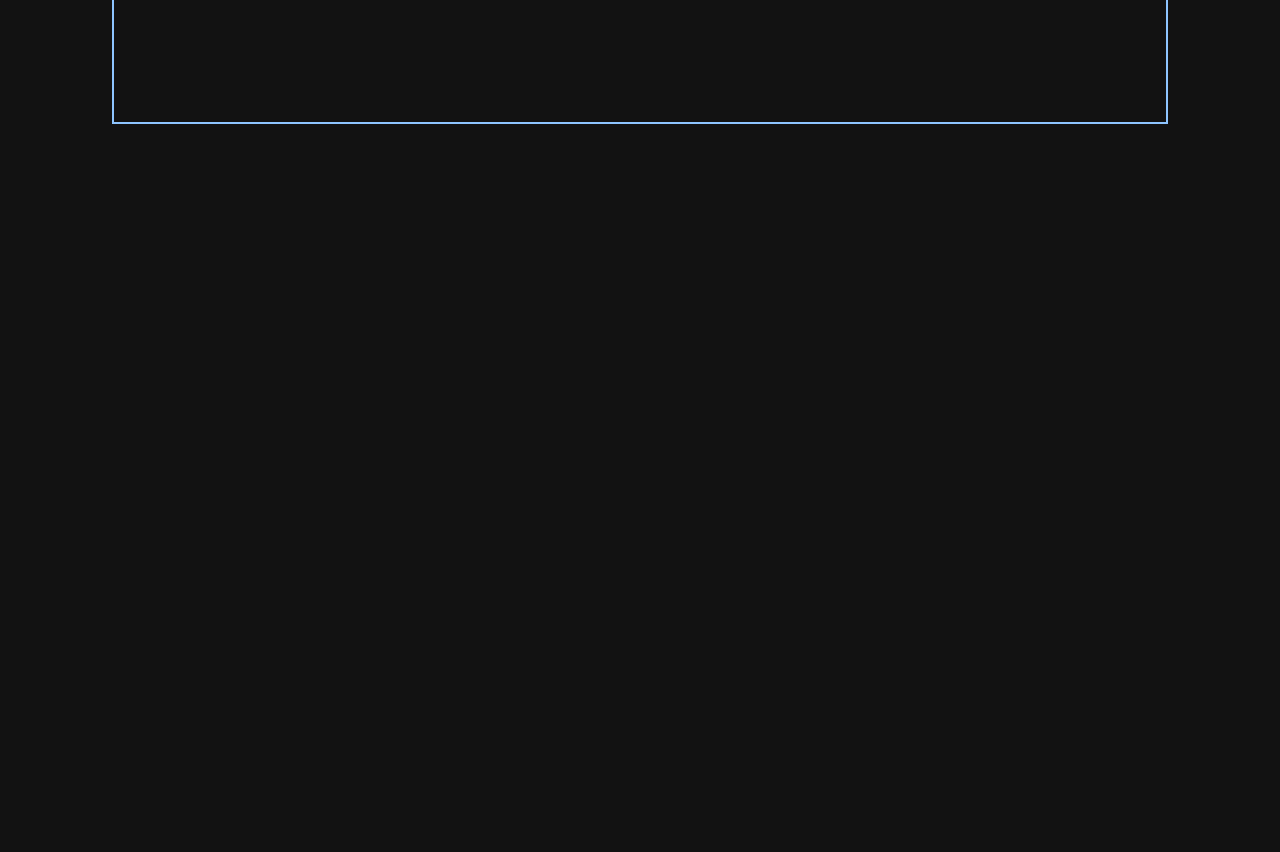
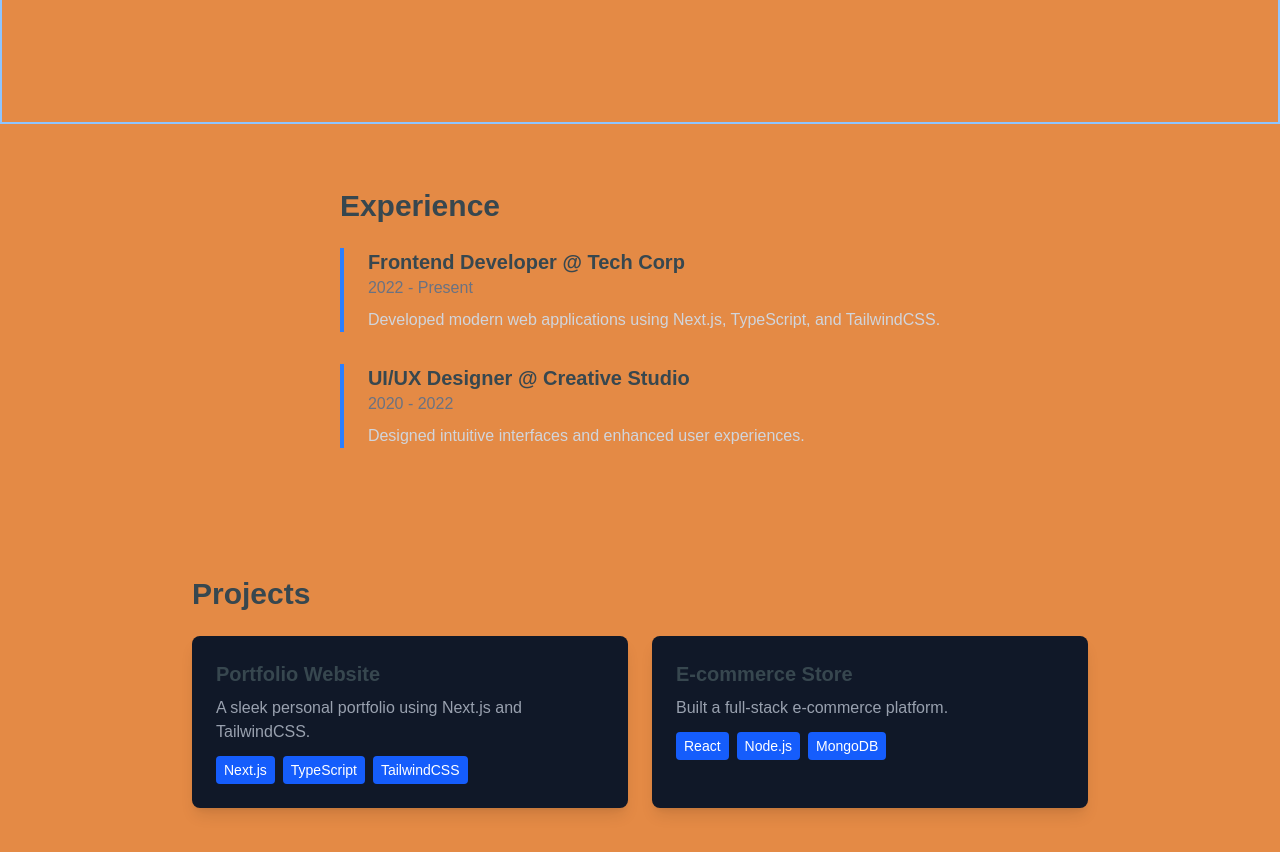
Before and after one commit to Vegito2367/TejPortfolio, a Next.js app in the folder personalwebsite/: page / in a window 1280 px wide. Shown: the part 680-1532 px from the top of the page. Before the commit the page ends 804 px from the top, so only its background shows below. Built offline with nearby package versions, Linux system fonts and the light colour scheme.

Commit message:
Established scaffolding for portfolio

```diff
--- a/personalwebsite/src/app/globals.css
+++ b/personalwebsite/src/app/globals.css
@@ -9,7 +9,7 @@
 :root{
     --primary-bg: #121212;      /* Deep Black */
     --secondary-bg: #1E1E1E;    /* Dark Gray */
-    --accent-color: #FF6F00;    /* Deep Orange */
+    --accent-color: #e48a45;    /* Deep Orange */
     --highlight-color: #FFA000; /* Bright Amber */
     --contrast-color: #37474F;  /* Muted Blue-Gray */
     --text-color: #E0E0E0;      /* Light Gray for readability */
@@ -17,16 +17,9 @@
 
 }
 
-/* @media (prefers-color-scheme: dark) {
-  :root {
-    --background: #0a0a0a;
-    --foreground: #ededed;
-  }
-} */
-
 body {
-  color: var(--accent-color);
-  background: var(--primary-bg);
+  color: var(--contrast-color);
+  background: var(--accent-color);
   font-family: Arial, Helvetica, sans-serif;
   margin: 0;
 }
--- a/personalwebsite/src/app/page.tsx
+++ b/personalwebsite/src/app/page.tsx
@@ -3,7 +3,8 @@ import { AnimatePresence, motion } from "motion/react";
 import ThreeScene from "@/customComponents/threeScene";
 import Loading from "@/customComponents/loading";
 import { useState } from "react";
-
+import Experiences from "@/customComponents/experience";
+import Projects from "@/customComponents/projects";
 
 export default function Home() {
   const [showMainContent, setShowMainContent] = useState(false);
@@ -18,7 +19,7 @@ export default function Home() {
     {showMainContent && (
       <>
 
-      <motion.div initial={{opacity:0}} animate={{opacity:1}} transition={{duration:1}} className="flex flex-row justify-center items-center roboto-mono mx-28 border-2 border-blue-300">
+      <motion.div initial={{opacity:0}} animate={{opacity:1}} transition={{duration:1}} className="flex flex-row justify-center items-center roboto-mono border-2 border-blue-300">
         <section className="flex flex-row justify-center items-center p-4 h-screen">
           <div className="w-4/6">
           <p className="text-4xl">Hello Everyone!</p>
@@ -27,6 +28,10 @@ export default function Home() {
           <img src="ProfilePic.jpeg" alt="Profile Picture" className="w-1/3 rounded-3xl" />
         </section>
       </motion.div>
+      <motion.div className="flex flex-col items-start w-full p-4">
+        <Experiences />
+        <Projects />
+      </motion.div>
       </>
 
     )}
--- a/personalwebsite/src/custom.module.css
+++ b/personalwebsite/src/custom.module.css
@@ -1,5 +1,5 @@
 .animateClass {
-    animation: loading 5s linear forwards;
+    animation: loading 2s linear forwards;
     overflow: hidden;
     white-space: nowrap;
     --fit-width: 260px;
--- /dev/null
+++ b/personalwebsite/src/customComponents/experience.tsx
@@ -0,0 +1,18 @@
+// sections/Experiences.tsx
+import ExperienceItem from "@/customComponents/experienceItems";
+
+const experiences = [
+  { role: "Frontend Developer", company: "Tech Corp", duration: "2022 - Present", description: "Developed modern web applications using Next.js, TypeScript, and TailwindCSS." },
+  { role: "UI/UX Designer", company: "Creative Studio", duration: "2020 - 2022", description: "Designed intuitive interfaces and enhanced user experiences." }
+];
+
+export default function Experiences() {
+  return (
+    <section id="experience" className="py-12 max-w-4xl mx-auto">
+      <h2 className="text-3xl font-bold mb-6">Experience</h2>
+      {experiences.map((exp, index) => (
+        <ExperienceItem key={index} {...exp} />
+      ))}
+    </section>
+  );
+}
--- /dev/null
+++ b/personalwebsite/src/customComponents/experienceItems.tsx
@@ -0,0 +1,21 @@
+// components/ExperienceItem.tsx
+import { FC } from "react";
+
+interface ExperienceItemProps {
+  role: string;
+  company: string;
+  duration: string;
+  description: string;
+}
+
+const ExperienceItem: FC<ExperienceItemProps> = ({ role, company, duration, description }) => {
+  return (
+    <div className="border-l-4 border-blue-500 pl-6 mb-8">
+      <h3 className="text-xl font-semibold">{role} @ {company}</h3>
+      <p className="text-gray-500">{duration}</p>
+      <p className="mt-2 text-gray-300">{description}</p>
+    </div>
+  );
+};
+
+export default ExperienceItem;
--- /dev/null
+++ b/personalwebsite/src/customComponents/projectCard.tsx
@@ -0,0 +1,25 @@
+// components/ProjectCard.tsx
+import { FC } from "react";
+
+interface ProjectCardProps {
+  title: string;
+  description: string;
+  techStack: string[];
+  link: string;
+}
+
+const ProjectCard: FC<ProjectCardProps> = ({ title, description, techStack, link }) => {
+  return (
+    <a href={link} target="_blank" rel="noopener noreferrer" className="p-6 bg-gray-900 rounded-lg shadow-lg hover:shadow-xl transition">
+      <h3 className="text-xl font-bold">{title}</h3>
+      <p className="text-gray-400 mt-2">{description}</p>
+      <div className="mt-3 flex flex-wrap gap-2">
+        {techStack.map((tech, index) => (
+          <span key={index} className="text-sm bg-blue-600 text-white px-2 py-1 rounded">{tech}</span>
+        ))}
+      </div>
+    </a>
+  );
+};
+
+export default ProjectCard;
--- /dev/null
+++ b/personalwebsite/src/customComponents/projects.tsx
@@ -0,0 +1,20 @@
+// sections/Projects.tsx
+import ProjectCard from "@/customComponents/projectCard";
+
+const projects = [
+  { title: "Portfolio Website", description: "A sleek personal portfolio using Next.js and TailwindCSS.", techStack: ["Next.js", "TypeScript", "TailwindCSS"], link: "#" },
+  { title: "E-commerce Store", description: "Built a full-stack e-commerce platform.", techStack: ["React", "Node.js", "MongoDB"], link: "#" }
+];
+
+export default function Projects() {
+  return (
+    <section id="projects" className="py-12 max-w-4xl mx-auto">
+      <h2 className="text-3xl font-bold mb-6">Projects</h2>
+      <div className="grid md:grid-cols-2 gap-6">
+        {projects.map((proj, index) => (
+          <ProjectCard key={index} {...proj} />
+        ))}
+      </div>
+    </section>
+  );
+}
```
